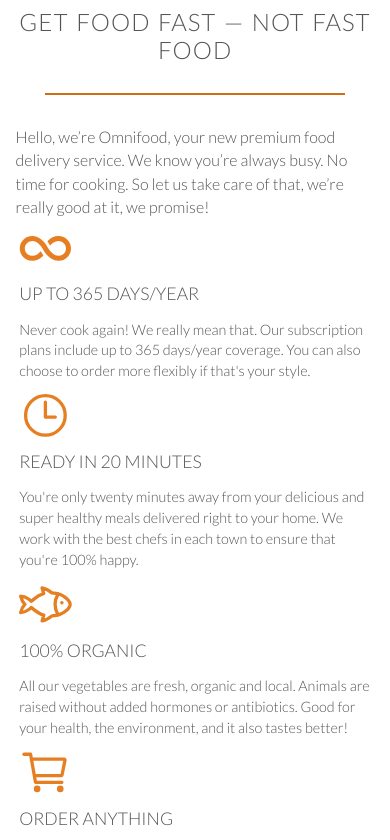
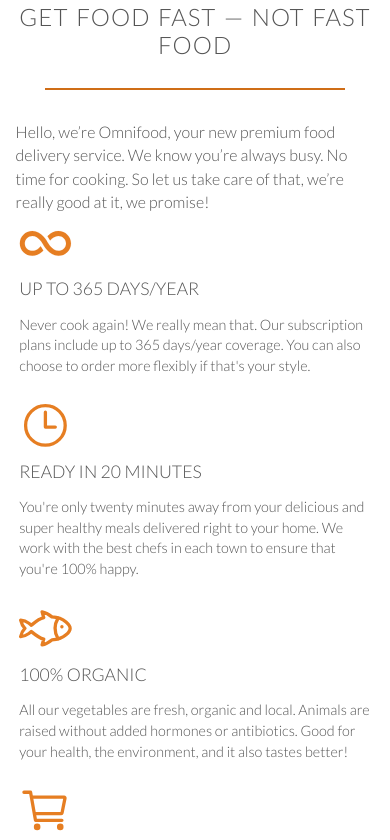
Before and after one commit to shazy89/classic-css, a plain HTML site: page index.html in a window 390 px wide. Shown: the part 866-1706 px from the top of the page. Drawn offline with nearby package versions, Linux system fonts and the light colour scheme.

Commit message:
finish with media queries

```diff
--- a/resources/css/queries.css
+++ b/resources/css/queries.css
@@ -76,8 +76,8 @@
     padding: 0 4%;
   }
   .col {
-    width: 100%;
-    margin: 0 0 4% 0;
+    width: 100% !important;
+    margin: 0 0 4% 0 !important;
   }
 
   .main-nav {
@@ -154,6 +154,12 @@
     margin-bottom: 20px;
   }
 }
-/* Smal devies*/
+/* Small phones: from 0 to 480px */
 @media only screen and (max-width: 480px) {
+  section {
+    padding: 25px 0;
+  }
+  .contact-form {
+    width: 100%;
+  }
 }
```
